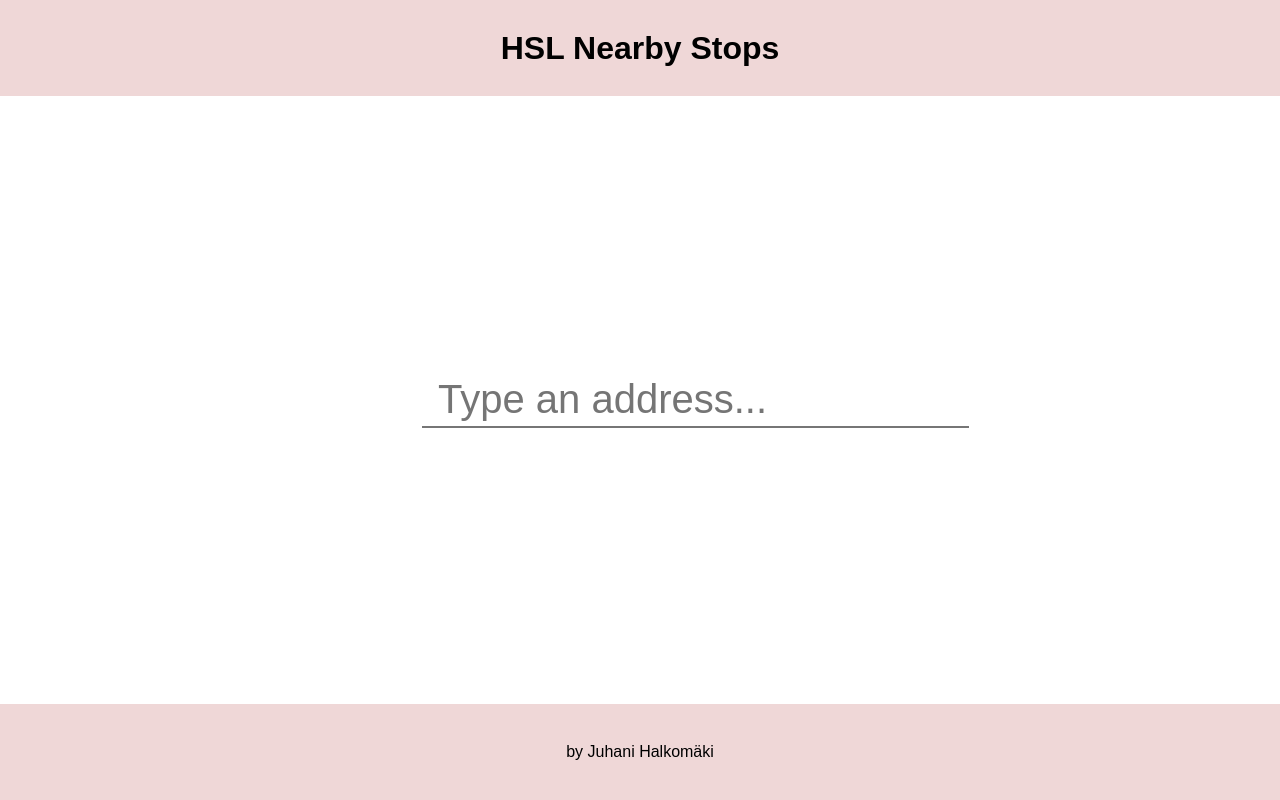
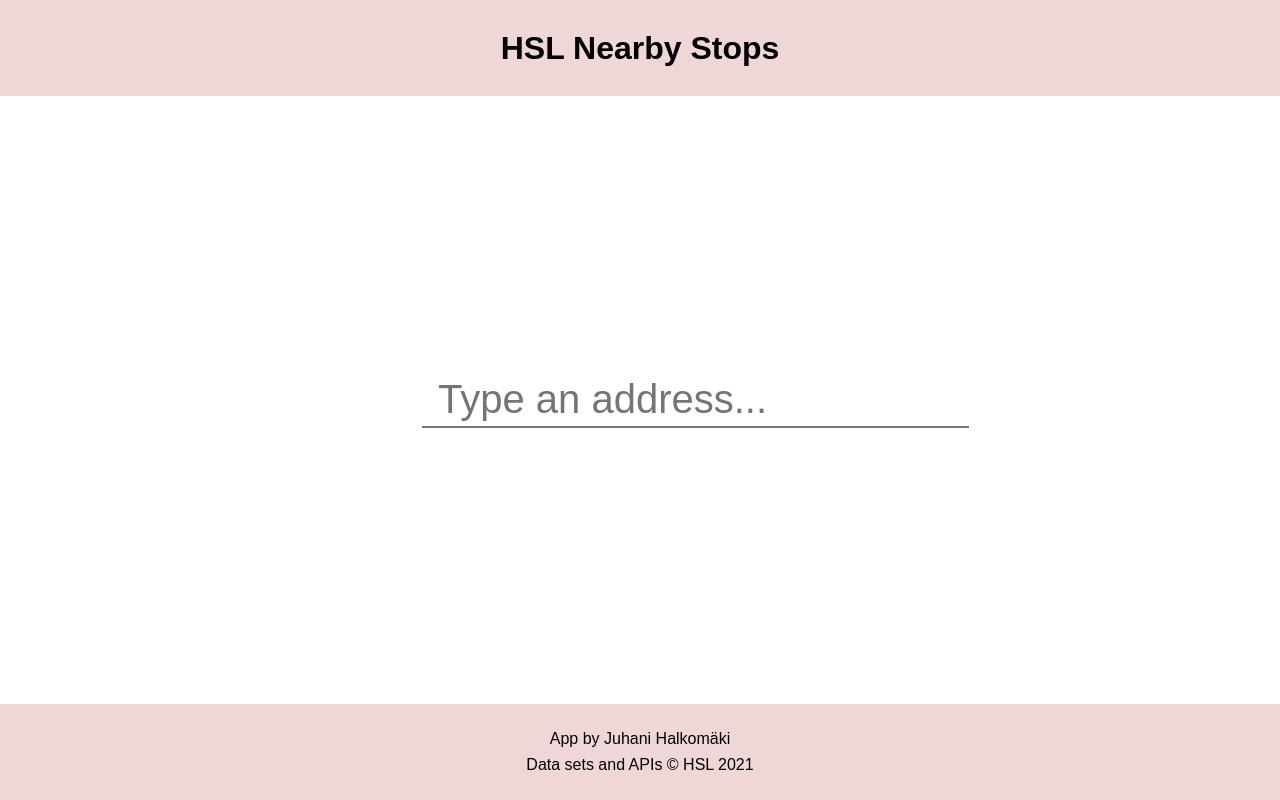
Before and after one commit to ernest3rd/hsl-stop-info, a React app: page / in a window 1280 px wide. Built offline with nearby package versions, Linux system fonts and the light colour scheme; what @styled-icons/material-rounded would draw is missing.

Commit message:
Add attribution to HSL

```diff
--- a/public/locales/en/default.json
+++ b/public/locales/en/default.json
@@ -1,7 +1,8 @@
 {
   "app": {
     "name": "HSL Nearby Stops",
-    "byWho": "by Juhani Halkomäki"
+    "byWho": "App by Juhani Halkomäki",
+    "attribution": "Data sets and APIs © HSL {{year}}"
   },
   "home": {
     "searchPlaceholder": "Type an address..."
--- a/src/Components/layout/Footer.jsx
+++ b/src/Components/layout/Footer.jsx
@@ -9,7 +9,11 @@
   display: 'flex',
   alignItems: 'center',
   justifyContent: 'center',
+  flexDirection: 'column',
   padding: spacing(6, 0),
+  '> p': {
+    margin: '0.25rem',
+  }
 }));
 
 const Footer = () => {
@@ -18,6 +22,11 @@
   return (
     <Container className="backgroundColorized">
       <p>{t('default:app.byWho')}</p>
+      <p>
+        {t('default:app.attribution', {
+          year: new Date().getUTCFullYear(),
+        })}
+      </p>
     </Container>
   );
 };
```
